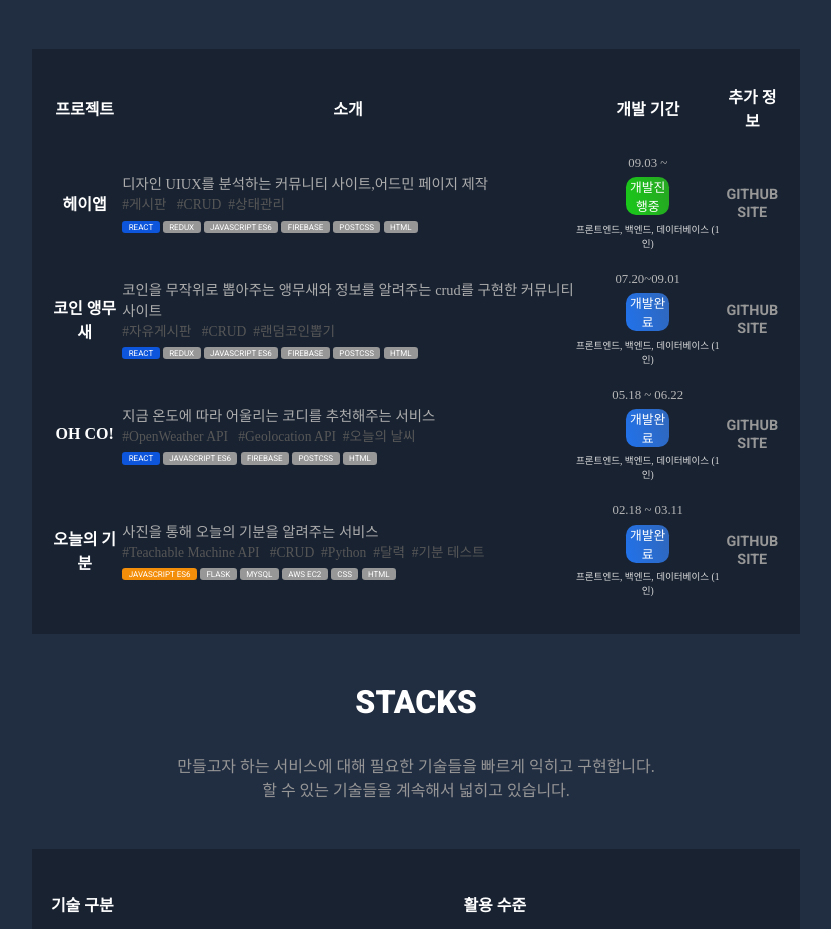
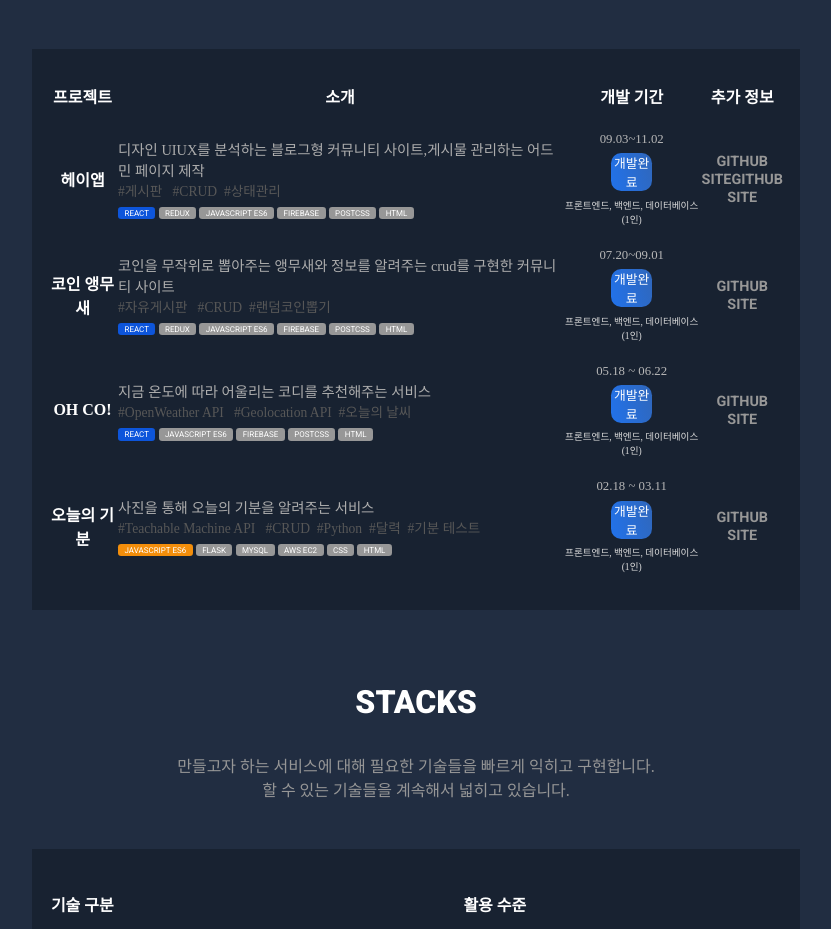
Before and after one commit to lee-insu/portfolio, a React (Create React App) app: page / in a window 1280 px wide. Shown: the part 1125-2054 px from the top of the page, without its empty margins (224-1055 px from the left). Built offline with nearby package versions, Linux system fonts and the light colour scheme; a web font is replaced by a local one.

Commit message:
프로젝트 추가

```diff
--- a/src/components/pf_contents/projec/project.jsx
+++ b/src/components/pf_contents/projec/project.jsx
@@ -23,7 +23,7 @@ const Project = () => {
             <tr className={styles.tr}>
                     <th>헤이앱</th>
                     <td>
-                        <div className={styles.service}>디자인 UIUX를 분석하는 커뮤니티 사이트,어드민 페이지 제작</div>
+                        <div className={styles.service}>디자인 UIUX를 분석하는 블로그형 커뮤니티 사이트,게시물 관리하는 어드민 페이지 제작</div>
                         <div className={styles.keywords}>#게시판 &nbsp; #CRUD &nbsp;#상태관리 </div>
                         <div className={styles.techList}>
                             <span className={styles.react}>REACT</span>
@@ -36,12 +36,14 @@ const Project = () => {
                         </div>
                     </td>
                     <td>
-                        <div className={styles.during}>09.03 ~</div>
-                        <div className={styles.unstate}>개발진행중</div>
+                        <div className={styles.during}>09.03~11.02</div>
+                        <div className={styles.state}>개발완료</div>
                         <div className={styles.position}>프론트엔드, 백엔드, 데이터베이스 (1인)</div>
                     </td>
                     <th>
                         <a className={styles.link} href="https://github.com/lee-insu/salary">GITHUB</a><br/>
+                        <a className={styles.link} href="https://nostalgic-bose-5d7e0a.netlify.app">SITE</a>
+                        <a className={styles.link} href="https://github.com/lee-insu/salary-admin">GITHUB</a><br/>
                         <a className={styles.link} href="https://nostalgic-bose-5d7e0a.netlify.app">SITE</a>
                     </th>
                 </tr>
```
